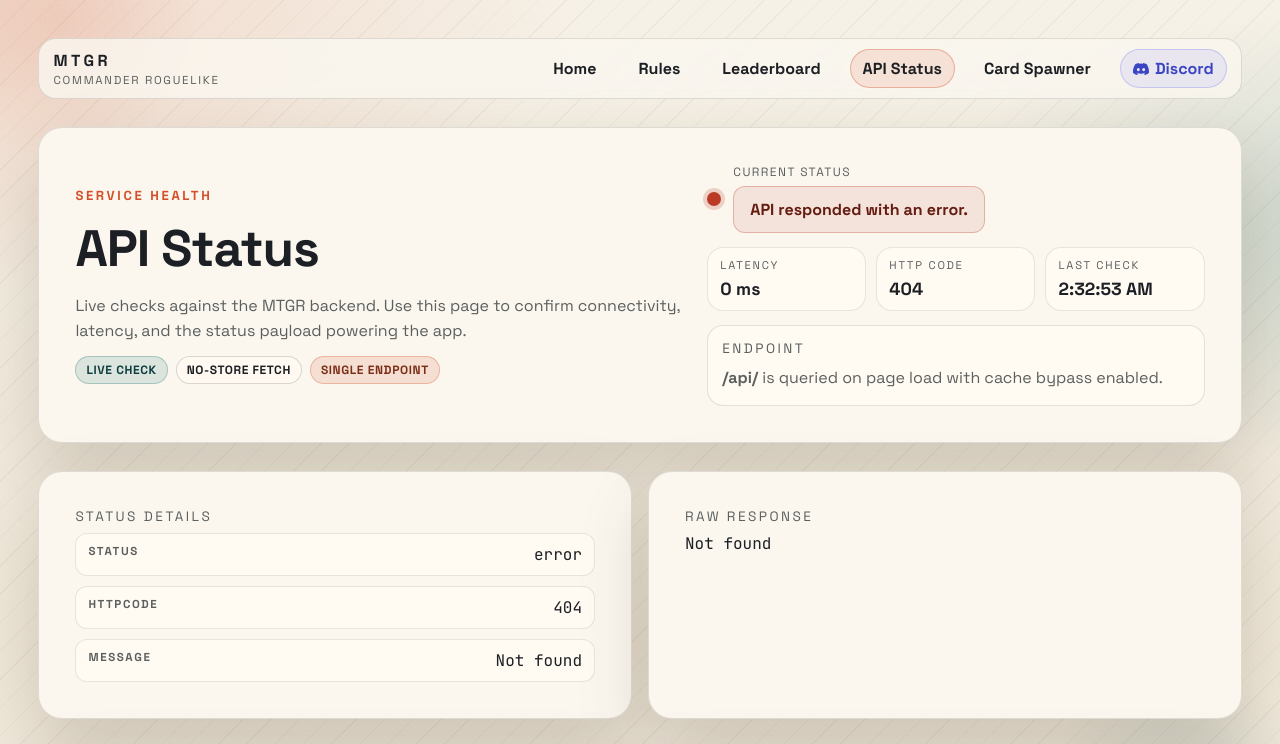
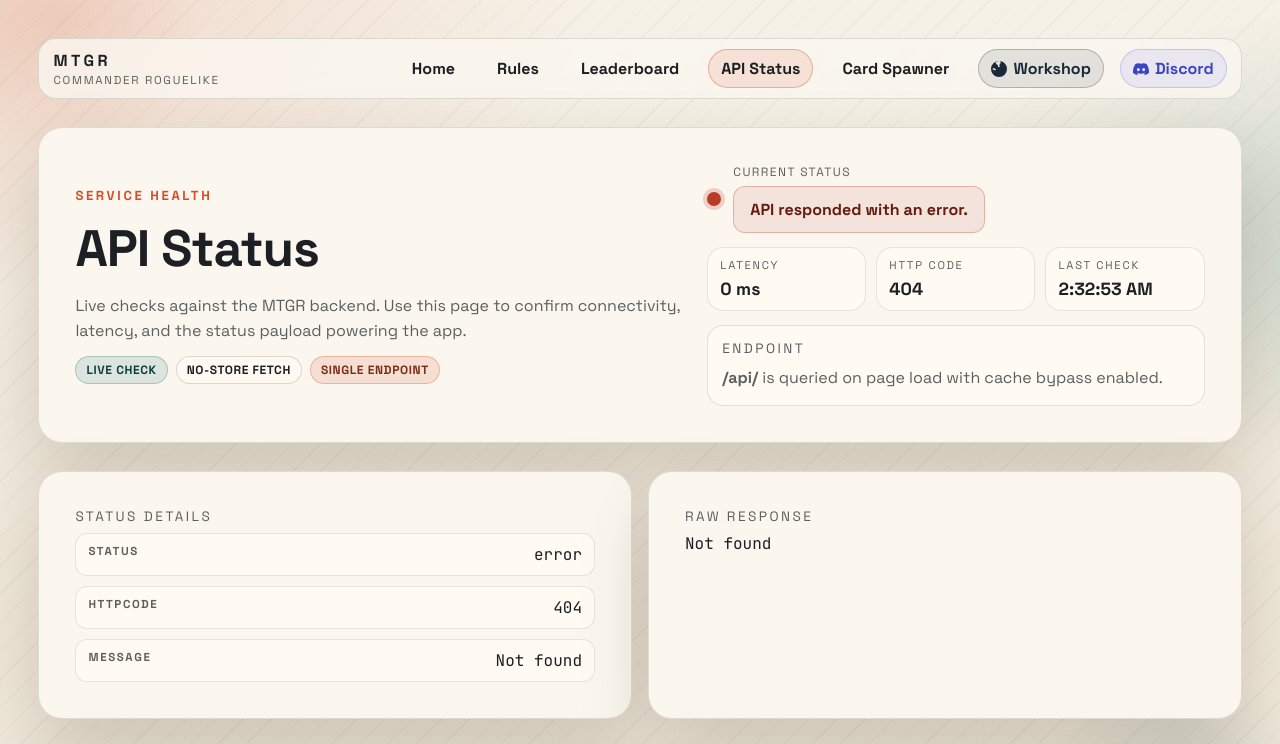
Before and after one commit to zkzeroxvirus/MTGRL-Frontend, a plain HTML site: page api-status.html in a window 1280 px wide. Shown: the top 744 px of the page. Drawn offline with Linux system fonts and the light colour scheme; no server answers.

Commit message:
added workshop link

```diff
--- a/api-status.html
+++ b/api-status.html
@@ -22,6 +22,10 @@
           <a href="leaderboard.html">Leaderboard</a>
           <a href="api-status.html" aria-current="page">API Status</a>
           <a href="scryfall.html">Card Spawner</a>
+          <a class="nav-workshop" href="steam://openurl/https://steamcommunity.com/sharedfiles/filedetails/?id=3689679245" aria-label="Open Steam Workshop">
+            <svg width="16" height="16" viewBox="0 0 16 16" fill="currentColor" aria-hidden="true"><path d="M8 0a8 8 0 1 0 0 16A8 8 0 0 0 8 0m-.822 11.968a1.75 1.75 0 1 1 0-3.5 1.75 1.75 0 0 1 0 3.5m0-4.786a3.04 3.04 0 0 0-2.927 2.385l-2.19-.97a.8.8 0 1 1 .648-1.464l2.177.964a3.04 3.04 0 1 0 2.29-1.915l-.371-2.266a2.5 2.5 0 1 1 1.557-.27l.367 2.25a3.05 3.05 0 0 0-.551 0z"/></svg>
+            Workshop
+          </a>
           <a class="nav-discord" href="https://discord.gg/tExmv8DZZG" target="_blank" rel="noopener noreferrer" aria-label="Join Discord">
             <svg width="16" height="16" viewBox="0 0 24 24" fill="currentColor" aria-hidden="true"><path d="M20.317 4.37a19.791 19.791 0 0 0-4.885-1.515.074.074 0 0 0-.079.037c-.21.375-.444.864-.608 1.25a18.27 18.27 0 0 0-5.487 0 12.64 12.64 0 0 0-.617-1.25.077.077 0 0 0-.079-.037A19.736 19.736 0 0 0 3.677 4.37a.07.07 0 0 0-.032.027C.533 9.046-.32 13.58.099 18.057.1 18.084.11 18.11.128 18.13a19.895 19.895 0 0 0 5.993 3.03.078.078 0 0 0 .084-.028 14.09 14.09 0 0 0 1.226-1.994.076.076 0 0 0-.041-.106 13.107 13.107 0 0 1-1.872-.892.077.077 0 0 1-.008-.128 10.2 10.2 0 0 0 .372-.292.074.074 0 0 1 .077-.01c3.928 1.793 8.18 1.793 12.062 0a.074.074 0 0 1 .078.01c.12.098.246.198.373.292a.077.077 0 0 1-.006.127 12.299 12.299 0 0 1-1.873.892.077.077 0 0 0-.041.107c.36.698.772 1.362 1.225 1.993a.076.076 0 0 0 .084.028 19.839 19.839 0 0 0 6.002-3.03.077.077 0 0 0 .032-.054c.5-5.177-.838-9.674-3.549-13.66a.061.061 0 0 0-.031-.03zM8.02 15.33c-1.183 0-2.157-1.085-2.157-2.419 0-1.333.956-2.419 2.157-2.419 1.21 0 2.176 1.096 2.157 2.42 0 1.333-.956 2.418-2.157 2.418zm7.975 0c-1.183 0-2.157-1.085-2.157-2.419 0-1.333.955-2.419 2.157-2.419 1.21 0 2.176 1.096 2.157 2.42 0 1.333-.946 2.418-2.157 2.418z"/></svg>
             Discord
--- a/assets/styles.css
+++ b/assets/styles.css
@@ -986,6 +986,20 @@ tr:nth-child(even) td {
   border-color: rgba(88, 101, 242, 0.4) !important;
 }
 
+.nav-workshop {
+  display: inline-flex;
+  align-items: center;
+  gap: 6px;
+  background: rgba(27, 40, 56, 0.1);
+  border-color: rgba(27, 40, 56, 0.26) !important;
+  color: #1b2838 !important;
+}
+
+.nav-workshop:hover {
+  background: rgba(27, 40, 56, 0.18) !important;
+  border-color: rgba(27, 40, 56, 0.42) !important;
+}
+
 /* ── Discord banner ─────────────────────────────────────────── */
 .discord-banner {
   background: linear-gradient(
```
Also changed, not shown: index.html (+4 -0 lines), leaderboard.html (+4 -0 lines), rules.html (+4 -0 lines), scryfall.html (+4 -0 lines).
